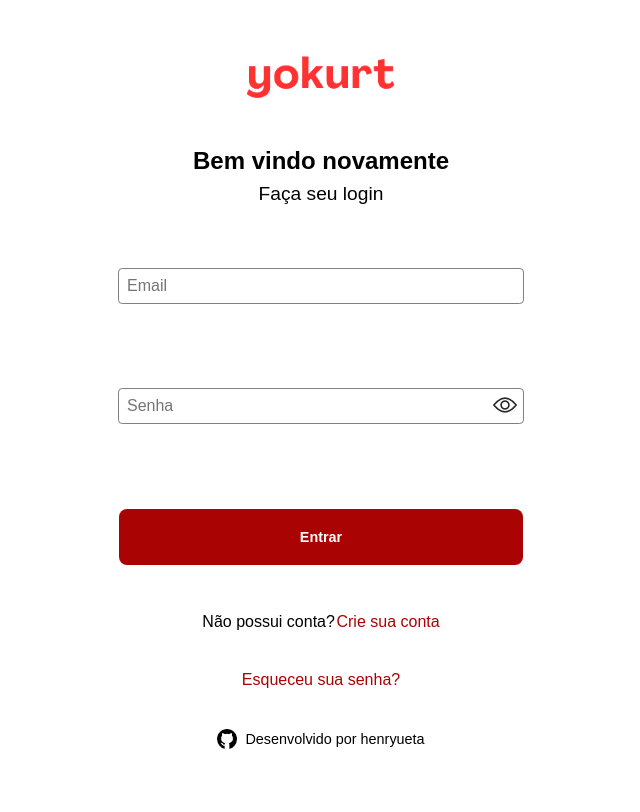
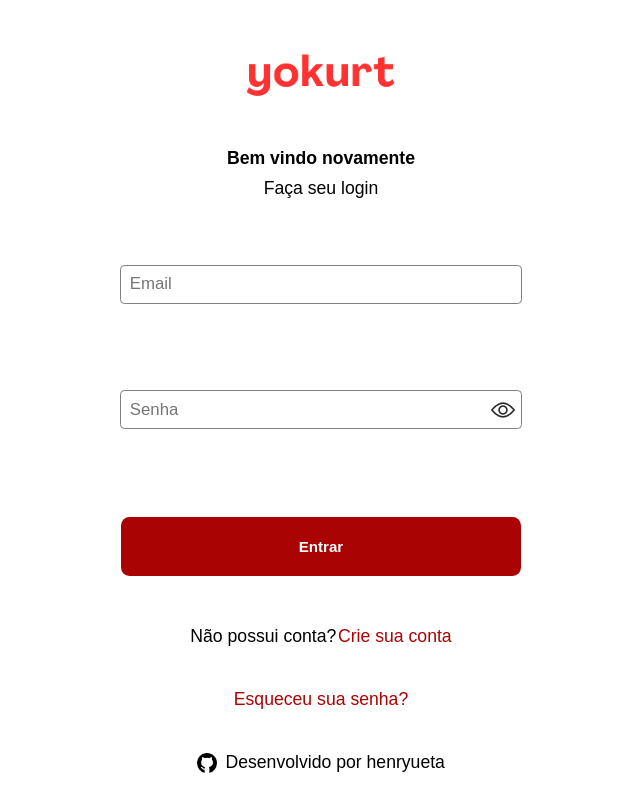
Before and after one commit to henryueta/social-plataform, a React (Vite) app: page /auth/login in a window 1280 px wide. Shown: the top 812 px of the page, without its empty margins (319-959 px from the left). Built offline with nearby package versions, Linux system fonts and the light colour scheme.

Commit message:
itemsFontSizeChangeUpdate

```diff
--- a/src/styles/index.css
+++ b/src/styles/index.css
@@ -8,6 +8,7 @@
   --color-white-hover:rgb(195, 193, 193);
   --color-white-active:rgb(53, 53, 53);
   --buttonFontSize:0.85rem;
+  font-size: 1.05rem;
 }
 
 body{
```
